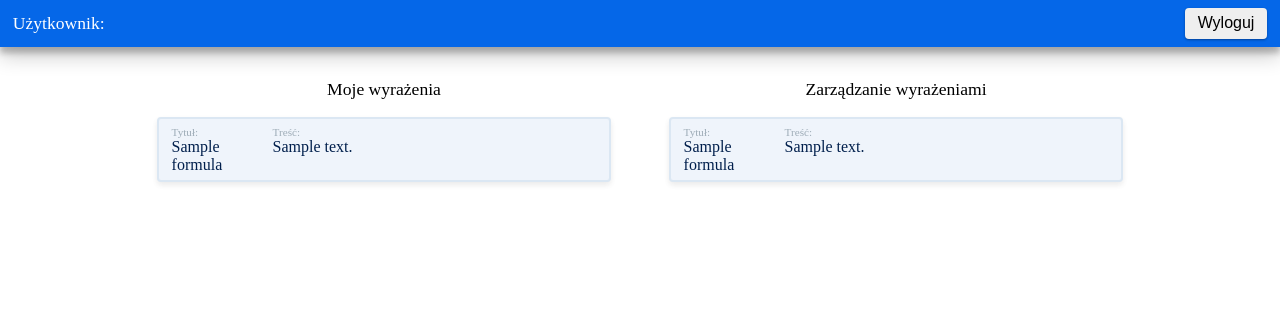
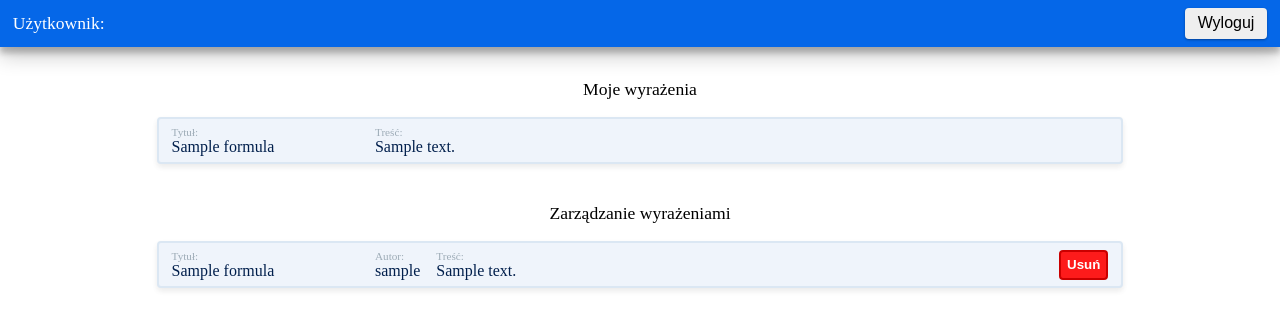
Before and after one commit to stasgora/latex-editor, a Django app: template editor_app/templates/home.html in a window 1280 px wide. Shown: the top 329 px of the page. Run offline with Django 3.2, Linux system fonts and the light colour scheme; the template is opened without the code that fills it: values that come from a table or form of the project are taken from there, others are empty; tables that the repository leaves empty hold one stand-in row (values such as "Sample post").

Commit message:
Formula remove button

```diff
--- a/editor_app/static/home-styles.css
+++ b/editor_app/static/home-styles.css
@@ -25,6 +25,7 @@ body > section:first-of-type > span {
 
 body > div:first-of-type {
 	display: flex;
+	flex-direction: column;
 	justify-content: center;
 	margin: 1em 10% 0;
 }
@@ -67,6 +68,21 @@ body > div:first-of-type {
 }
 
 .formula > div:first-of-type {
-	margin-right: 1em;
 	width: 20%;
 }
+
+.formula > div:not(:last-child) {
+	margin-right: 1em;
+}
+
+.formula > .content {
+	flex-grow: 1;
+}
+
+.formula input {
+	border: 2px solid #ca0000;
+	border-radius: 4px;
+	color: white;
+	font-weight: bold;
+	background-color: #ff0000e3;
+}
--- a/editor_app/templates/home.html
+++ b/editor_app/templates/home.html
@@ -43,7 +43,7 @@
 							<span>Tytuł:</span>
 							{{ formula.title }}
 						</div>
-						<div>
+						<div class="content">
 							<span>Treść:</span>
 							{{ formula.text }}
 						</div>
@@ -61,9 +61,14 @@
 								{{ formula.title }}
 							</div>
 							<div>
+								<span>Autor:</span>
+								{{ formula.owner.username }}
+							</div>
+							<div class="content">
 								<span>Treść:</span>
 								{{ formula.text }}
 							</div>
+							<input type="submit" value="Usuń"/>
 						</div>
 					{% endfor %}
 				</section>
```
